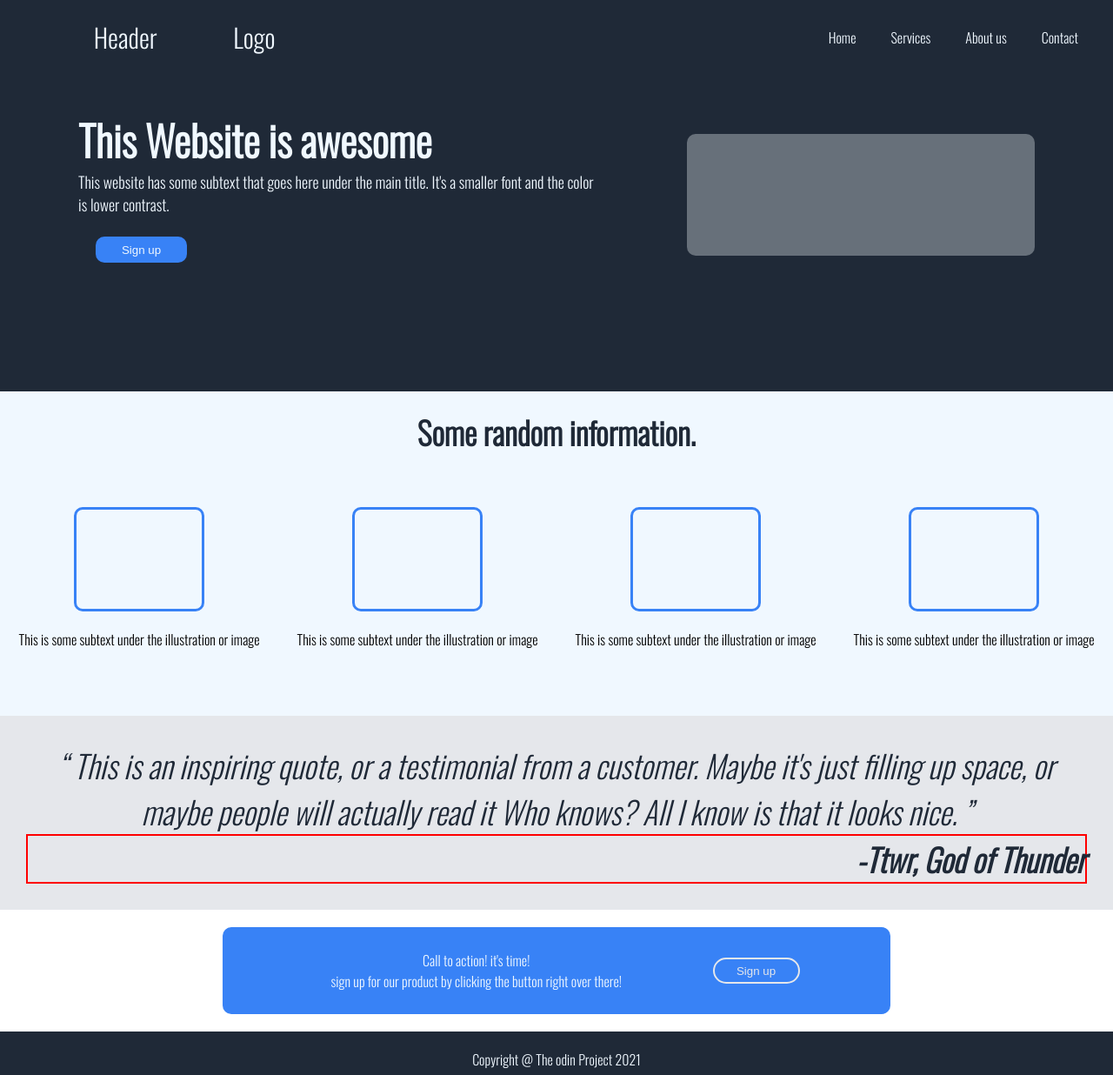
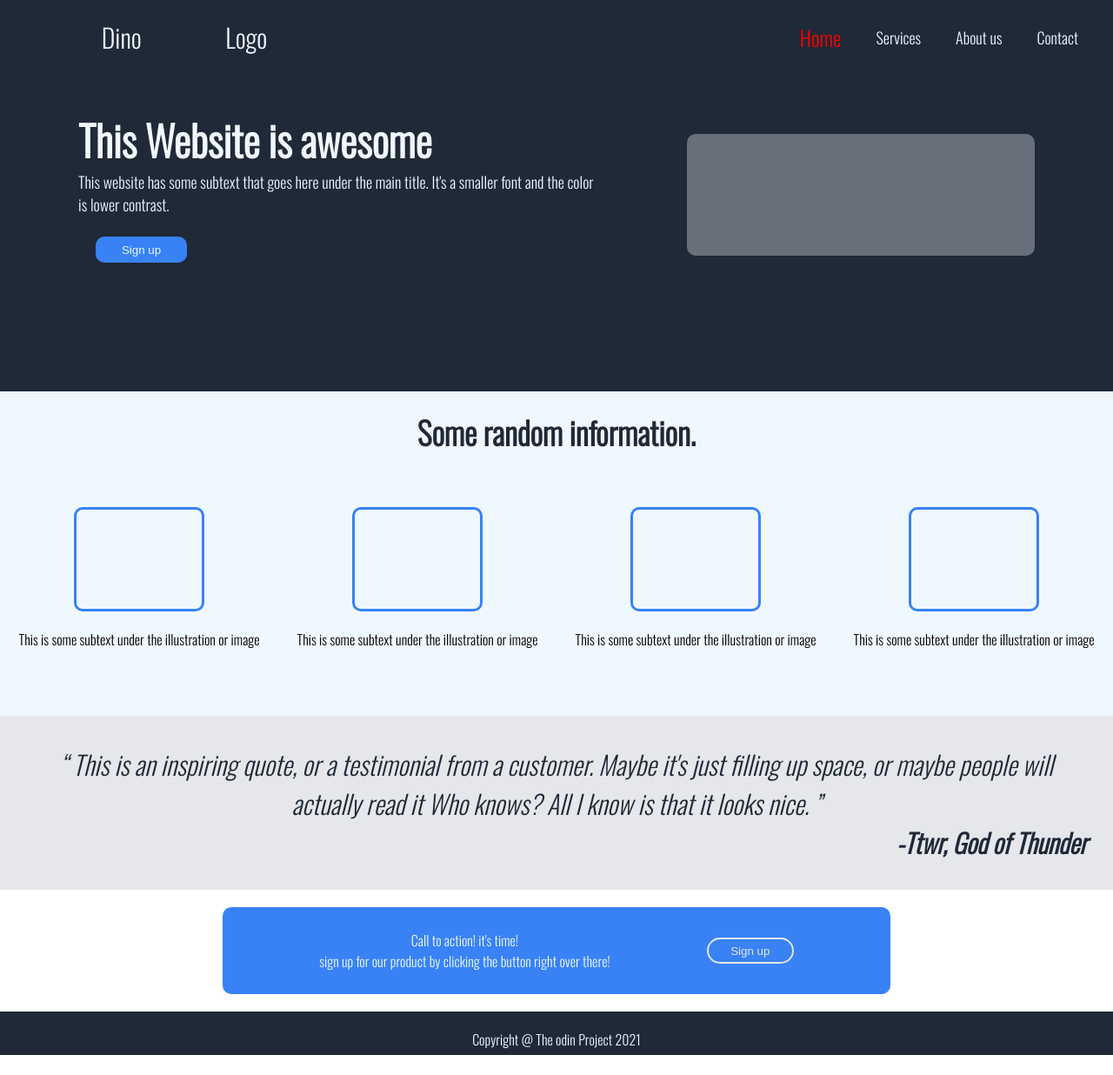
Before and after one commit to Prometheus92/Landing_page, a plain HTML site: page index.html in a window 1280 px wide. Shown: the whole page at 87% size. After the commit the page ends 1213 px from the top, so only its background shows below. Drawn offline with nearby package versions, Linux system fonts and the light colour scheme.

Commit message:
checkpoint1

```diff
--- a/index.html
+++ b/index.html
@@ -12,11 +12,11 @@
         <div class="header">
             <div class="navbar">
                 <div class="right-side">
-                    <p>Header</p>
+                    <p>Dino</p>
                     <a href="#">Logo</a>
                 </div>
                 <div class="left-side">
-                    <a href="#">Home</a><br>
+                    <a href="#" class="active">Home</a><br>
                     <a href="#">Services</a><br>
                     <a href="#">About us</a><br>
                     <a href="#">Contact</a><br>
--- a/styles.css
+++ b/styles.css
@@ -24,6 +24,10 @@ html{
 .navbar{
     display: flex;
     justify-content: space-between;
+    /* background-color: #3882f6;
+     */
+    /* background: transparent; */
+
     /* border: 2px solid red; */
 }
 .right-side{
@@ -98,8 +102,15 @@ a{
     text-decoration: none;
     color: aliceblue;
 }
-a:hover{
+.left-side a{
+    font-size: 18px;
+}
+.left-side a:hover, a.active{
     color: red;
+    font-size: x-large;
+    /* text-decoration:; */
+
+    transition: .5s;
 }
 /* This is the second section */
 
@@ -118,6 +129,11 @@ h2 {
     font-size: 36px;
     font-weight: 800;
     color: #1f2937;
+}
+h2:hover{
+    /* background-color: red; */
+    font-size: 40px;
+    transition: .2s;
 }
 
 .main2 h2, p{
@@ -145,7 +161,7 @@ h2 {
 .place_holder{
     /* width: 200px; */
     display: flex;
-    border: 2px solid red;
+    /* border: 2px solid red; */
     justify-content: space-between;
     font-weight: 800;
 }
@@ -163,9 +179,12 @@ h2 {
     /* max-width: 800px; */
     padding: 30px;
     color: #1f2937;
-    font-size: 36px;
+    /* font: ; */
+    /* font: 300 italic 36px; */
+    /* font-family: Georgia, 'Times New Roman', Times, serif; */
+    font-size: 30px;
     font-style: italic;
-    font-weight: light;
+    font-weight: 300;
 
 }
 
@@ -176,7 +195,7 @@ h2 {
     /* margin: 40px; */
     border-radius: 10px;
     display: flex;
-    padding-left: 20px;
+    /* padding-left: 20px; */
     height: 100px;
     justify-content: space-evenly;
     align-items: center;
@@ -190,6 +209,11 @@ h2 {
     height: 30px;
     border-radius: 20px;
 }
+button:hover{
+    background-color: red;
+    /* cursor: */
+    /* animation-name: ; */
+}
 
 /* footer */
 footer{
```
